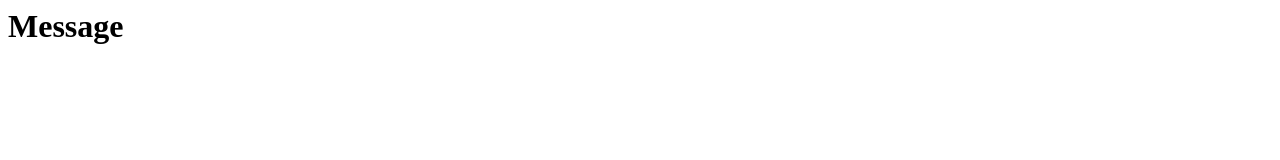
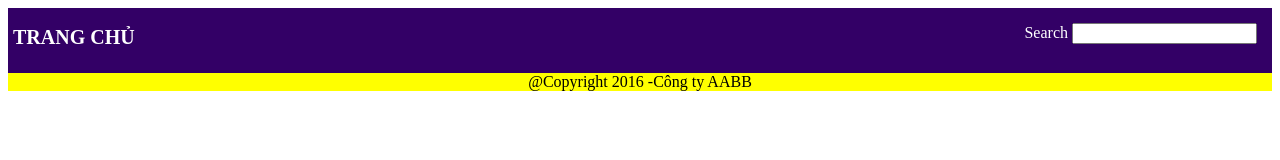
Before and after one commit to dotrunghieu0903/LUANVANTOTNGHIEP, a plain HTML site: page Layout/index.html in a window 1280 px wide. Drawn offline with Linux system fonts and the light colour scheme.

Commit message:
update layout and document of thầy Hoan

```diff
--- /dev/null
+++ b/Layout/css/style.css
@@ -0,0 +1,28 @@
+/*---------------Common-----------------*/
+body{
+	background-color: white;
+}
+.menu{
+	background: #330066;
+	height: 55px;
+	padding: 5px;
+}
+.home{
+	float: left;
+	color: white;
+}
+.search{
+	float: right;
+	padding: 10px;
+	text-align: right;
+	color: white;
+}
+.home h1{
+	font-size: 20px;
+}
+.footer{
+	background: yellow;
+	text-align: center;
+	position: relative;
+	bottom: 0;
+}
--- a/Layout/index.html
+++ b/Layout/index.html
@@ -1,4 +1,19 @@
-<html>
-<title>Nha tro</title>
-<h1>Message</h1>
+<!DOCTYPE html lang="vi">
+<head>
+	<title>Hệ thống phòng trọ</title>
+	<meta charset="utf-8">
+	<link rel="stylesheet" type="text/css" href="css\style.css">
+</head>
+
+<body>
+	<div class="menu">
+		<div class="home"><h1>TRANG CHỦ</h1></div>
+		<div class="search">Search
+			<input type="" name="search">
+		</div>
+	</div>
+</body>
+<footer>
+	<div class="footer">@Copyright 2016 -Công ty AABB</div>
+</footer>
 </html>
```
Also changed, not shown: docment_Thầy Hoan.txt (added), 4 other files.
